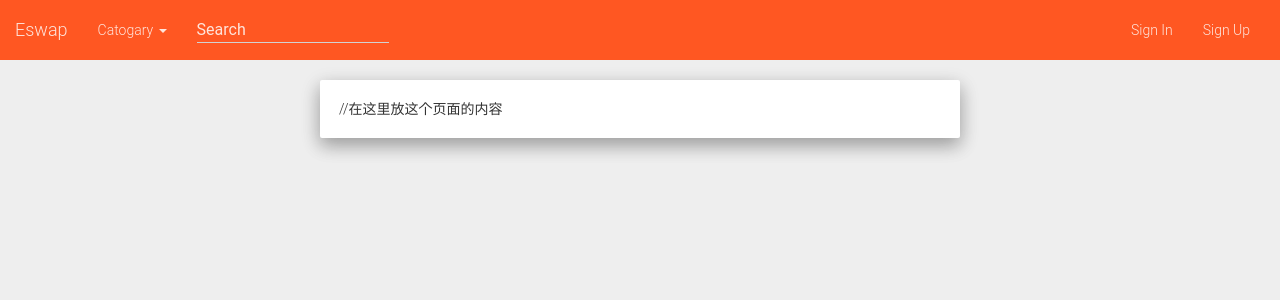
After one commit to tevenfeng/iwp201601, a PHP site: page /view/template.php in a window 1280 px wide. The commit adds this page. Shown: the top 300 px of the page. Run offline with PHP 8.4, Linux system fonts and the light colour scheme.

Commit message:
retypesetting

```diff
--- a/view/navbar.php
+++ b/view/navbar.php
@@ -9,18 +9,18 @@
 
 <?php session_start(); ?>
 
-<div class="navbar navbar-info">
+<div class="navbar navbar-warning">
     <div class="container-fluid">
         <div class="navbar-header">
             <button type="button" class="navbar-toggle" data-toggle="collapse"
-                    data-target=".navbar-material-light-blue-collapse">
+                    data-target=".navbar-warning-collapse">
                 <span class="icon-bar"></span>
                 <span class="icon-bar"></span>
                 <span class="icon-bar"></span>
             </button>
             <a class="navbar-brand" href="/">Eswap</a>
         </div>
-        <div class="navbar-collapse collapse navbar-material-light-blue-collapse">
+        <div class="navbar-collapse collapse navbar-warning-collapse">
             <ul class="nav navbar-nav">
                 <li class="dropdown">
                     <a class="dropdown-toggle"
@@ -66,20 +66,6 @@
     </div>
 </div>
 
-<!--<div class="row">-->
-<!--    <div class="col-xs-4">-->
-<!--        <div class="well page">-->
-<!--            <div class="navbar">-->
-<!--                <a href="javascript:void(0)" class="nav">天津大学</a>-->
-<!--            </div>-->
-<!--        </div>-->
-<!--    </div>-->
-<!--    <div class="col-xs-8">-->
-<!---->
-<!--    </div>-->
-<!--</div>-->
-
-
 <script>
     $.material.init();
 </script>
--- /dev/null
+++ b/view/template.php
@@ -0,0 +1,23 @@
+<!DOCTYPE html>
+<html>
+<head>
+    <title>Eswap - Your choice to swap things</title>
+</head>
+<body>
+
+<?php include "navbar.php" ?>
+
+<div class="container-fluid">
+    <div class="row">
+        <div class="col-sm-2 col-md-3"></div>
+        <div class="well col-sm-8 col-md-6">
+
+            //在这里放这个页面的内容
+
+        </div>
+        <div class="col-sm-2 col-md-3"></div>
+    </div>
+</div>
+
+</body>
+</html>
```
